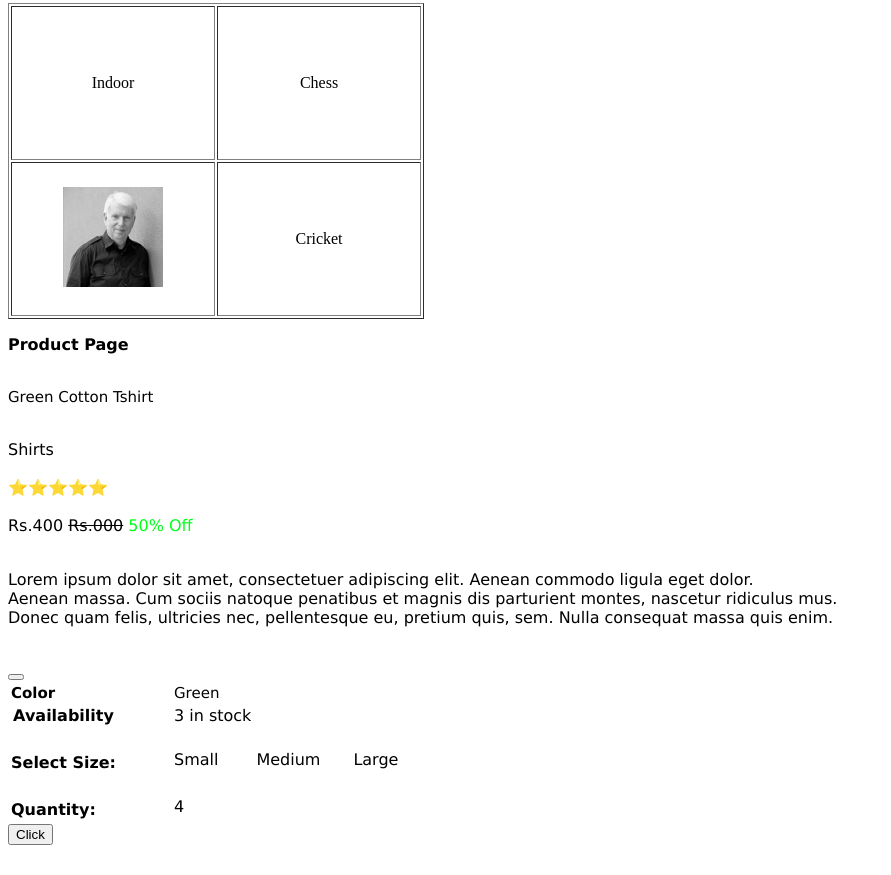
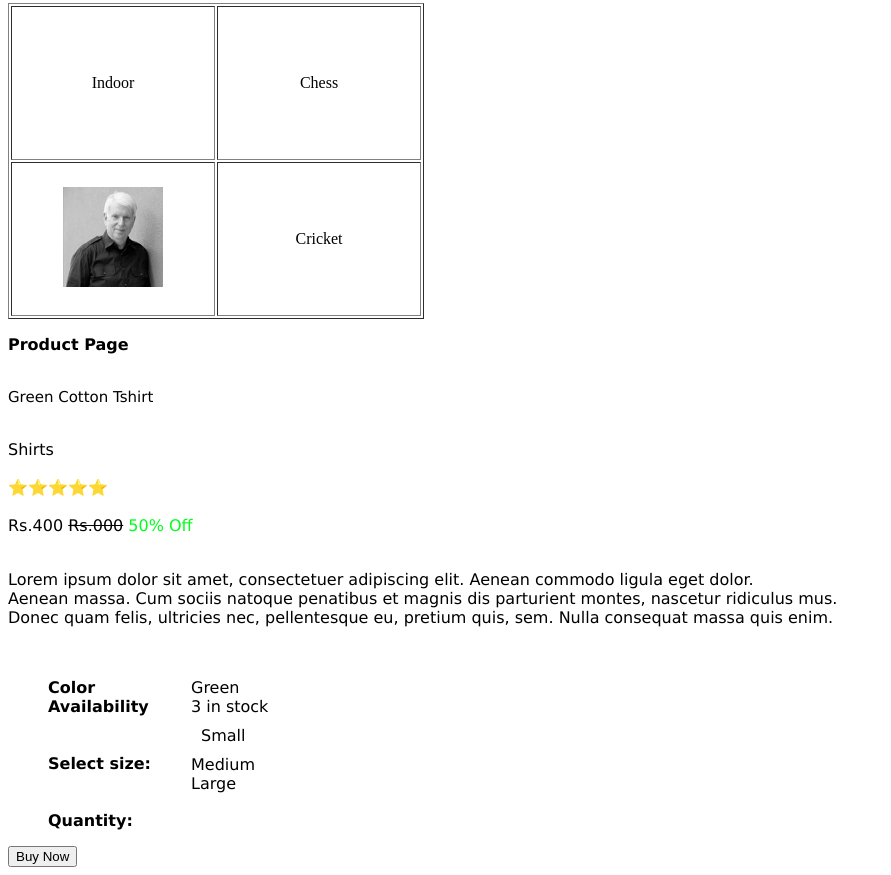
Before and after one commit to RamGGowda/Past123, a plain HTML site: page Index.html in a window 1280 px wide. Shown: the part 570-1445 px from the top of the page, without its empty margins (0-891 px from the left). Before the commit the page ends 1423 px from the top, so only its background shows below. Drawn offline with Linux system fonts and the light colour scheme.

Commit message:
Created New Folder

```diff
--- a/Index.html
+++ b/Index.html
@@ -117,35 +117,28 @@
     <br>
    <p style="text-align: justify;"> Lorem ipsum dolor sit amet, consectetuer adipiscing elit. Aenean commodo ligula eget dolor. <br> Aenean massa. Cum sociis natoque penatibus et magnis dis parturient montes, nascetur ridiculus mus. <br>Donec quam felis, ultricies nec, pellentesque eu, pretium quis, sem. Nulla consequat massa quis enim.</p>
    <br>
-   <table>
-    <thead>
-        <tr style="font-size: 15px; text-align: left;">
-        <th>Color</th>
-        <td style="padding-left: 55px;">Green</td>
-    </tr>
-    </thead>
-    <tbody>
-        <tr>
-        <th>Availability</th>
-        <td style="padding-left: 55px;">3 in stock</td>
-        </tr>
-        <tr>
-        <th style="padding-top: 25px;">Select Size:</th>
-        <td style="padding-left: 55px; padding-top: 20px;">Small</td>
-        <td style="padding-left: 2px; padding-top: 20px;">Medium</td>
-        <td style="padding-left: 30px; padding-top: 20px;">Large</td>
-        </tr>
-        <tr>
-            <th style="padding-top: 25px; padding-right: 10%;">Quantity:</th>
-            <td style="padding-left: 55px; padding-top: 20px;">4</td>
-        </tr>
-        <tr>
-        <button type="button" onclick="alert('New Project!')"></button> </button>
-        </tr>
-        <thead>
-   </table>
+    <div style="display: flex;">
+        <ol style="list-style-type: none; font-weight: bold;">
+            <li>Color</li>
+            <li>Availability</li>
+            <br>
+            <br>
+            <li>Select size:</li>
+            <br>
+            <br>
+            <li>Quantity:</li>
+        </ol>
+        <ol style="list-style: none;">
+            <li>Green</li>
+            <li>3 in stock</li>
+            <li style="padding: 10px;">Small</li>
+            <li>Medium</li>
+            <li>Large</li>
+        </ol>
+    </div>
+
 </div>
-<button type="button" onclick="alert('New Project!')">Click</button>
+<button type="button" onclick="alert('New Project!')">Buy Now</button>
 </div>
 </body>
 </html>
```
Also changed, not shown: index2.html (added, +11 -0 lines).
